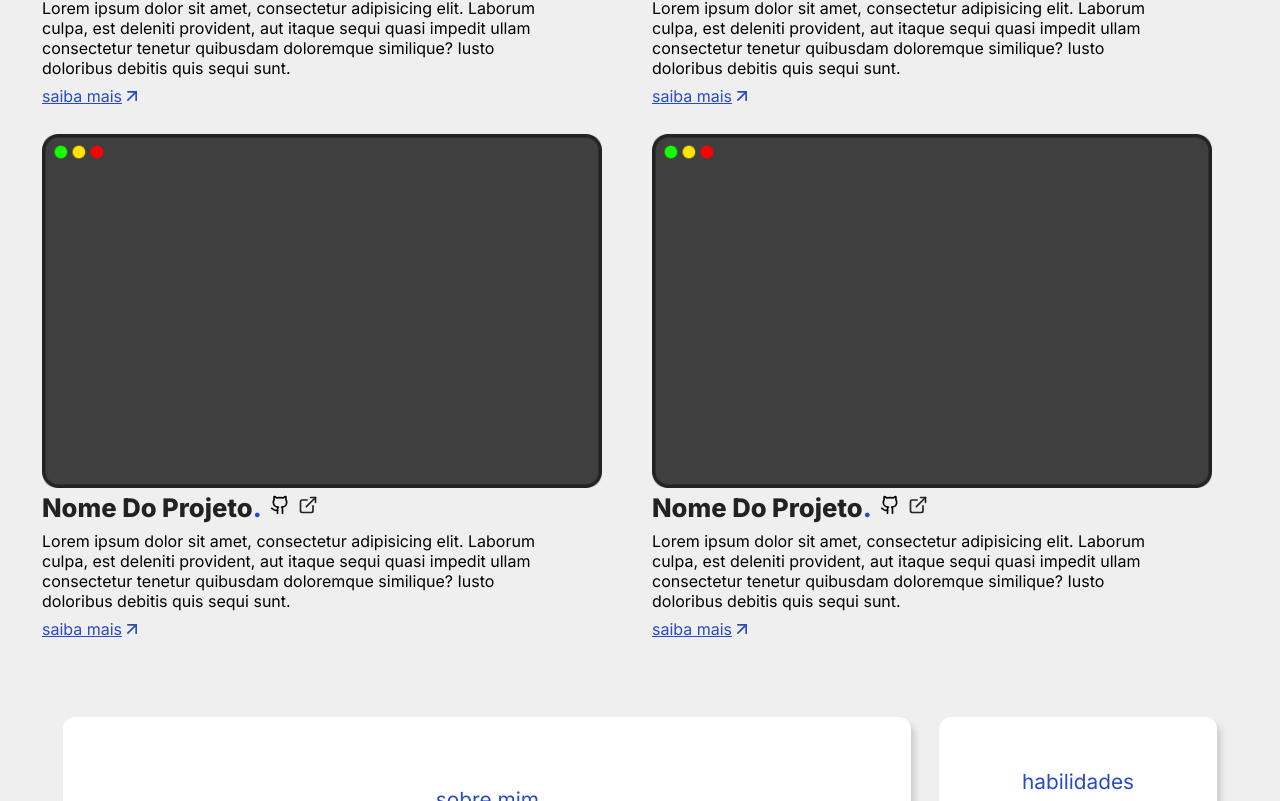
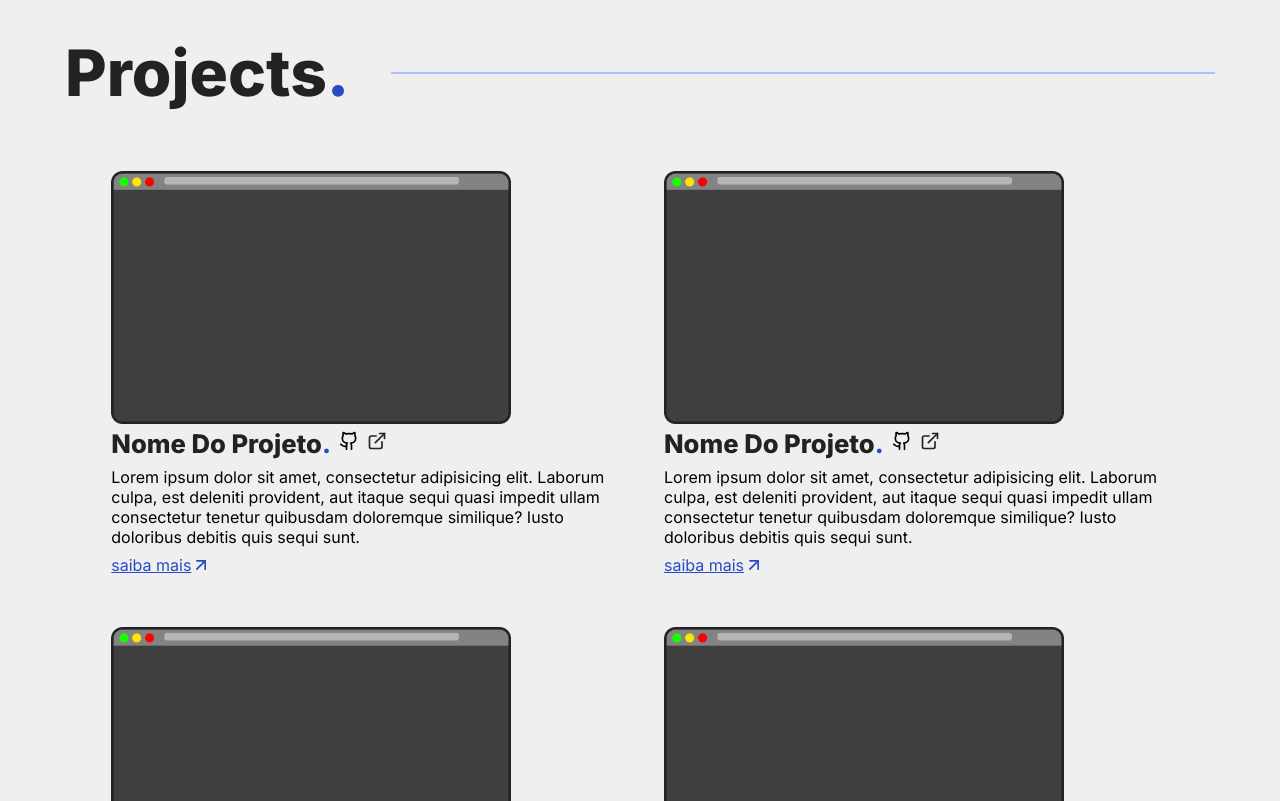
Before and after one commit to salesluis/portifolio, a React (Vite) app: page / in a window 1280 px wide. Shown: the part 1239-2040 px from the top of the page. Built offline with nearby package versions, Linux system fonts and the light colour scheme.

Commit message:
section project

```diff
--- a/src/App.jsx
+++ b/src/App.jsx
@@ -2,7 +2,7 @@
 import Footer from "./components/Footer.jsx"
 import Header from "./components/Header.jsx"
 import Main from "./components/Main.jsx"
-import Projects from "./components/project/Projects.jsx"
+import Projects from "./components/projects/Projects.jsx"
 import Sobre from "./components/Sobre.jsx"
 
 
@@ -12,8 +12,8 @@ function App() {
     <>
       <Header/>
       <Main/>
+      <Sobre/>
       <Projects/>
-      <Sobre/>
       <Footer/>
     </>
   )
--- a/src/components/project/Projects.jsx
+++ /dev/null
@@ -1,12 +0,0 @@
-import Project from "./Project"
-import { Container } from "./projectStyle"
-export default function Projects() {
-  return(
-    <Container>
-      <Project/>
-      <Project/>
-      <Project/>
-      <Project/>
-    </Container>
-  )
-}
--- a/src/components/project/Project.jsx
+++ b/src/components/projects/Project.jsx
@@ -1,6 +1,12 @@
 import { ArrowUpRight, ExternalLink, Github } from "lucide-react"
 import { ContainerProject, ContainerTitle, DescriptionProject } from "./projectStyle"
 export default function Project() {
+  function openModal(event) {
+    event.preventDefault()
+    const modal = document.createElement('div')
+    modal.classList.toggle('modal-open')
+  }
+
     return(
     <>
       <ContainerProject>
@@ -12,7 +18,7 @@ export default function Project() {
             <a href=""><ExternalLink color="#222" size={20}/></a>
           </ContainerTitle>
           <p>Lorem ipsum dolor sit amet, consectetur adipisicing elit. Laborum culpa, est deleniti provident, aut itaque sequi quasi impedit ullam consectetur tenetur quibusdam doloremque similique? Iusto doloribus debitis quis sequi sunt.</p>
-          <button>saiba mais <ArrowUpRight size={20}/></button>
+          <button className="modal" onClick={openModal}>saiba mais <ArrowUpRight size={20}/></button>
         </DescriptionProject>
       </ContainerProject>
     </>
--- /dev/null
+++ b/src/components/projects/Projects.jsx
@@ -0,0 +1,22 @@
+import Project from "./Project"
+import { Container} from "./projectStyle"
+import { Decoration, TitleSectionContainer } from "../../styles/globalStyles"
+export default function Projects() {
+  return(
+    <>
+      <TitleSectionContainer>
+        <h1>
+          Projects<span>.</span>
+        </h1>
+        <Decoration></Decoration>
+      </TitleSectionContainer>
+      <Container>
+      <Project/>
+      <Project/>
+      <Project/>
+      <Project/>
+    </Container>
+    </>
+
+  )
+}
--- a/src/components/project/projectStyle.js
+++ b/src/components/projects/projectStyle.js
@@ -1,22 +1,35 @@
 import styled from "styled-components";
 
 export const Container = styled.section`
-  max-width: 1220px;
-  display: grid;
+  max-width: 1280px;
+  display: flex;
+  flex-wrap: wrap;
   grid-template-columns: 1fr 1fr;
   justify-content: center;
   margin: 0 auto;
 
-  img{
-    max-width: 560px;
-  }
 `
 
 export const ContainerProject = styled.div`
   display: flex;
-  margin: 12px;
+  margin: 24px;
   flex-direction: column;
   align-items: start;
+  img{
+    max-width: 560px;
+    @media (max-width: 1170px) {
+      max-width: 460px;
+    }
+    @media (max-width: 1300px) {
+    max-width: 400px;
+    }
+    @media (max-width: 900px) {
+      max-width: 500px;
+    }
+    @media (max-width: 500px) {
+      max-width: 360px;
+    }
+  }
 `
 
 export const ContainerTitle = styled.div`
@@ -41,6 +54,7 @@ export const ContainerTitle = styled.div`
     }
   `
 
+
 export const DescriptionProject = styled.div`
   display: flex;
   margin: 4px 0;
@@ -58,5 +72,8 @@ export const DescriptionProject = styled.div`
   p{
   line-height: 20px;
   max-width: 50ch;
+  @media (max-width: 1170px) {
+      max-width: 40ch;
+    }
 }
 `
--- a/src/styles/globalStyles.js
+++ b/src/styles/globalStyles.js
@@ -29,6 +29,26 @@ export const Btn = styled.a`
       font-size: .8rem;
       border-radius: 10px;
       margin: 0;
-
   }
 `
+export const TitleSectionContainer = styled.div`
+  max-width: 1150px;
+  display: flex;
+  gap: 42px;
+  align-items: center;
+  margin: 36px auto;
+  h1{
+    font-size: 4rem;
+    font-weight: 800;
+    color: #222;
+    span{
+      color: #284BC5;
+    }
+  }
+`
+
+export const Decoration = styled.span`
+  width: 100%;
+  height: 2px;
+  background-color: #AFC0FF;
+`
```
Also changed, not shown: src/assets/mockup.png.
